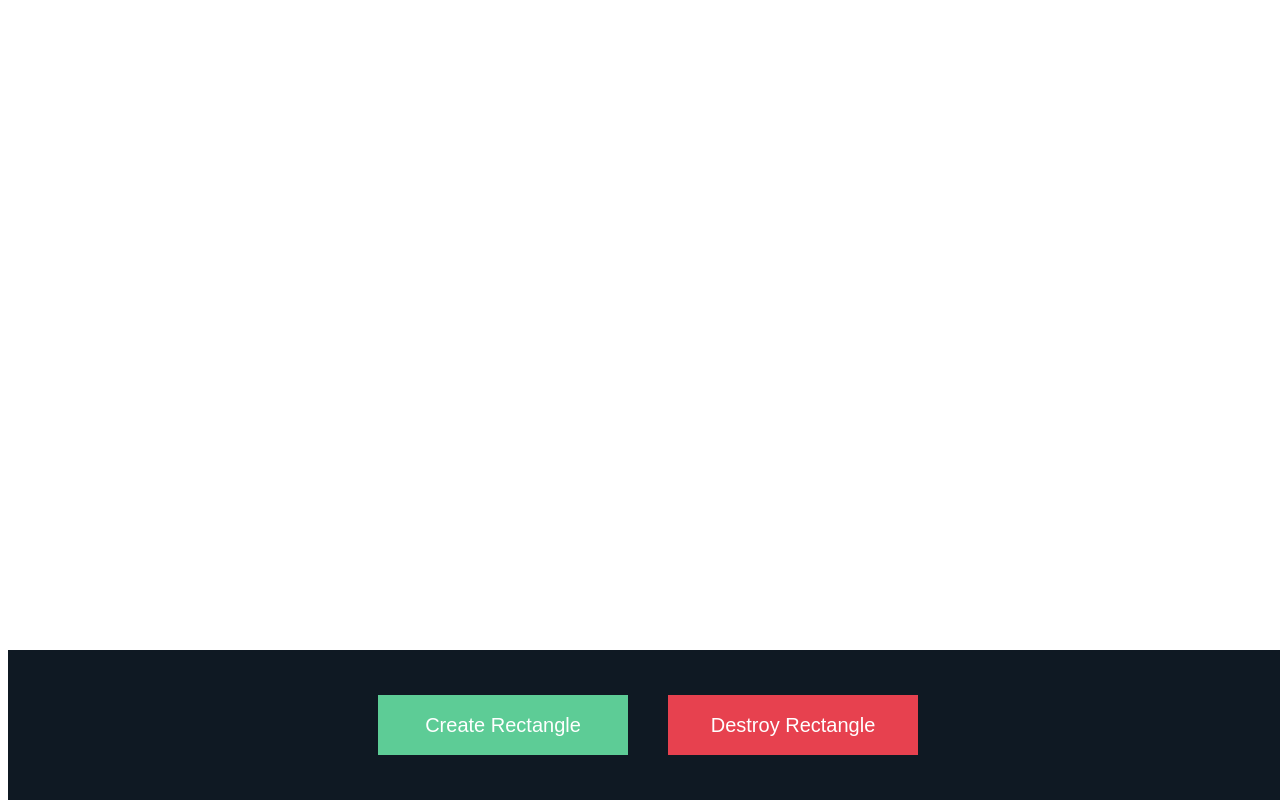
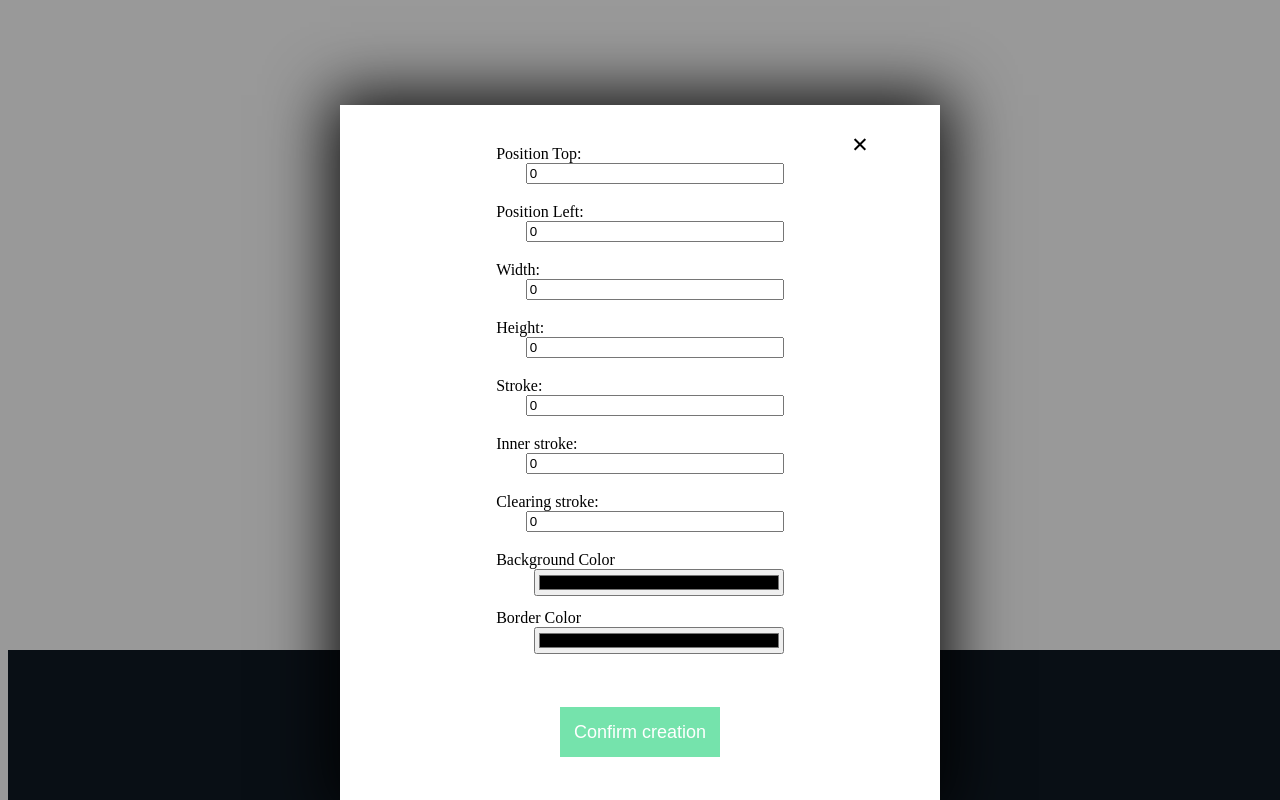
Before and after one commit to havenousername/js-canvas, a website: page index.html in a window 1280 px wide. Both pictures are taken after a click on the button "Create Rectangle". Shown: the top 800 px of the page. Drawn offline with Linux system fonts and the light colour scheme.

Commit message:
Big Update! Modal window Functionality - creates new Rectangle class instance from inputs - Button.js createButton function could track handlers and append to different DOMElements - Modal.js class created and instantiated. Open/Close functionality. - Add live-serve to package.json - .gitignore ingore .idea folder - main.css styles for Modal.js - createRectangleHtml.js content for Modal.js class - listeners in createRectangleHtml.js as functional part of Modal.js - Rectangle.js class constructor props fixed.

```diff
--- a/css/main.css
+++ b/css/main.css
@@ -44,3 +44,97 @@
     background-color: rgba(255, 70, 85, 1);
     border: 3px solid rgba(236, 232, 225, 0.9);
 }
+
+.is-flex {
+    display: flex;
+}
+
+.is-justify-center {
+    justify-content: center;
+}
+
+.is-align-items-center {
+    align-items: center;
+}
+
+.is-small {
+    font-size: 18px;
+    width: 160px;
+    height: 50px;
+}
+
+.modal-wrapper {
+    position: fixed;
+    z-index: 10;
+    left: 0;
+    top: 0;
+    width: 100%;
+    height: 100%;
+    overflow: auto;
+    background-color: rgba(0,0,0,0.4);
+}
+
+.closed {
+    display: none;
+}
+
+.modal {
+    display: block;
+    width: 600px;
+    max-width: 100%;
+    height: 700px;
+    max-height: 100%;
+    position: fixed;
+    z-index: 100;
+    left: 50%;
+    right: 50%;
+    /* Use this for centering if unknown width/height */
+    transform: translate(-50%, 15%);
+    background: white;
+    box-shadow: 0 0 60px 10px rgba(0, 0, 0, 0.9);
+}
+
+.modal-guts {
+    position: absolute;
+    top: 0;
+    left: 0;
+    width: 100%;
+    height: 100%;
+    overflow: auto;
+}
+
+.modal .is-close-button {
+    width: 80px;
+    position: absolute;
+    z-index: 1;
+    top: 10px;
+    right: 20px;
+    border: 0;
+    background: transparent;
+    color: black;
+    padding: 5px 10px;
+    font-size: 1.3rem;
+}
+
+.create-rectangle-modal {
+    display: flex;
+    flex-direction: column;
+    padding: 20px 100px;
+}
+
+.is-input {
+    max-width: 250px;
+    width: 100%;
+}
+
+.is-float-right {
+    float: right;
+}
+
+.input-item {
+    padding: 20px 0;
+}
+
+.button-modal {
+    margin: 60px auto;
+}
--- a/js/button/Button.js
+++ b/js/button/Button.js
@@ -3,17 +3,33 @@
 /**
  * @param {string} label
  * @param {'is-primary' | 'is-secondary' | 'is-danger'} type
+ * @param {object} handlers
+ * @param {string | null} appendId
+ * @param {string | null} id
  */
 
-
-const createButton = (label,  type ) => {
+const createButton = (label,  type, handlers ,appendId = null, id = null ) => {
     if (!label && !type) {
         throw new Error('Argument passing error. Please enter all required parameters(2 in this case)');
     }
-    const footer = document.getElementById('footer')
     const button = document.createElement('button');
     button.classList.add('is-button');
     button.classList.add(type);
-    button.innerText = label;
-    footer.appendChild(button);
+    button.innerHTML = label;
+    if (handlers && handlers.click) {
+        button.addEventListener('click', () => {
+            console.log(handlers)
+            handlers.click();
+        })
+    }
+    if (id) {
+        button.id = id;
+    }
+    if (appendId) {
+        const el = document.getElementById(appendId);
+        el.appendChild(button);
+    } else {
+        const footer = document.getElementById('footer')
+        footer.appendChild(button);
+    }
 }
--- /dev/null
+++ b/js/create-rectangle-html/createRectangleHtml.js
@@ -0,0 +1,72 @@
+"use strict";
+
+const createRectangleHtml = `
+            <div class="create-rectangle-modal is-justify-center is-align-items-center">
+            <div>
+                <div class="input-item"><span>Position Top: </span><input class="is-input is-float-right" type="number" id="y-input" /></div>
+                <div class="input-item"><span>Position Left:  </span> <input class="is-input is-float-right" type="number" id="x-input" /></div>
+                <div class="input-item"><span>Width: </span> <input class="is-input is-float-right" type="number" id="width-input" /></div>
+                <div class="input-item"><span>Height: </span> <input class="is-input is-float-right" type="number" id="height-input"  /></div>
+                <div class="input-item"><span>Stroke: </span> <input class="is-input is-float-right" type="number" id="stroke-input" /></div>
+                <div class="input-item"><span>Inner stroke: </span> <input class="is-input is-float-right" type="number" id="inner-input" /></div>
+                <div class="input-item"><span>Clearing stroke: </span> <input class="is-input is-float-right" type="number" id="clearstoke-input" /></div>
+                <div class="input-item"><span>Background Color </span> <input class="is-input is-float-right" type="color" id="backgroundColor-input" value="#ffffff" /></div>
+                <div class="input-item"><span>Border Color </span> <input class="is-input is-float-right" type="color" id="borderColor-input" value="#000000" />
+            </div>
+            <button class="is-button is-primary is-small button-modal" id="confirm-creation">
+                Confirm creation
+            </button>
+            </div>
+        `;
+
+
+
+const listeners = (modal) => {
+    function keepCloning(objectPassed) {
+        if (objectPassed === null || typeof objectPassed !== 'object') {
+            return objectPassed;
+        }
+        // give temporary-storage the original obj's constructor
+        const temporaryStorage = objectPassed.constructor();
+        for (const key in objectPassed) {
+            temporaryStorage[key] = keepCloning(objectPassed[key]);
+        }
+        return temporaryStorage;
+    }
+
+    const initial = {
+        y: 0,
+        x: 0,
+        width: 0,
+        height: 0,
+        stroke: 0,
+        innerStroke: 0,
+        clearStroke: 0,
+        backgroundColor: '#000000',
+        borderColor: '#000000',
+    };
+    const currentRectangleProps = keepCloning(initial);
+    const inputs = ['x-input', 'y-input', 'width-input', 'height-input', 'stroke-input', 'inner-input', 'clearstoke-input', 'backgroundColor-input', 'borderColor-input']
+        .map(i => document.getElementById(i));
+    inputs.map(i => i.type === 'color' ? i.value ='#000000' : i.value = 0);
+    let rectangle = null;
+
+    const createChangeEventListener = (element, changeTarget, targetElement) => {
+        element.addEventListener('input', (event) => {
+            if (event.target.value !== changeTarget[targetElement]) {
+                changeTarget[targetElement] = !isNaN(event.target.value) ? +event.target.value : event.target.value;
+                console.log(changeTarget);
+            }
+        })
+    };
+
+    inputs.map(i => createChangeEventListener(i, currentRectangleProps, i.id.split('-')[0]));
+    const button = document.getElementById('confirm-creation');
+    button.addEventListener('click', () => {
+        modal.closeModal();
+        rectangle = new Rectangle('canvas', currentRectangleProps);
+        rectangle.draw();
+    });
+
+    return rectangle;
+};
--- /dev/null
+++ b/js/modal/Modal.js
@@ -0,0 +1,40 @@
+class Modal {
+    constructor(props) {
+        if (!props || typeof props !== 'object') {
+            throw new Error('No props argument was passed, or it is not an object')
+        }
+        this._listeners = props.listeners;
+        this._modalWrapper = document.createElement('div');
+        this._modal = document.createElement('div');
+        this._modalGuts = document.createElement('div');
+        this._closed = true;
+
+        this._modal.classList.add('modal','closed');
+        this._modalWrapper.classList.add('modal-wrapper', 'closed');
+        this._modalGuts.classList.add('modal-guts');
+
+        this._modalGuts.innerHTML = props.html;
+        this._modal.id = 'modal';
+        this._modalWrapper.appendChild(this._modal);
+        document.body.appendChild(this._modalWrapper);
+        createButton('&#10005;', 'is-close-button', {click: this.closeModal}, 'modal', 'close-button');
+        this._modal.appendChild(this._modalGuts);
+    }
+    openModal = () => {
+        this._modal.classList.remove('closed');
+        this._modalWrapper.classList.remove('closed');
+        this._listeners(this);
+        this._closed = false;
+    }
+
+    get closed() {
+        return this._closed;
+    }
+
+    closeModal = () => {
+        this._closed = true;
+        this._modal.classList.add('closed');
+        this._modalWrapper.classList.add('closed');
+    }
+
+}
--- a/main.js
+++ b/main.js
@@ -51,15 +51,19 @@ function loadScript(callback, ...urls) {
 document.addEventListener("DOMContentLoaded", () => {
     loadScript(main,
         {src: './js/canvas/Rectangle.js'},
+        {src: './js/modal/Modal.js'},
         {src: './js/canvas/Dimensions.js'},
         {src: './js/canvas/Position.js'},
-        {src: './js/button/Button.js'});
+        {src: './js/button/Button.js'},
+        {src: './js/create-rectangle-html/createRectangleHtml.js'},
+    )
 });
 
 const main = () => {
     (function() {
         let height = window.innerHeight;
         let width = window.innerWidth;
+        const createRectangleModal = new Modal({html: createRectangleHtml, listeners: listeners});
 
 
         const getDimensions = () => {
@@ -72,31 +76,7 @@ const main = () => {
             getDimensions()
         }
 
-        function simpleDraw() {
-            const canvas = document.getElementById('canvas');
-            canvas.width = width;
-            canvas.height = height;
-
-            if (canvas.getContext) {
-                const ctx = canvas.getContext('2d');
-                ctx.fillStyle = 'rgb(200,0,0)';
-                ctx.fillRect(10,10, 50,50);
-
-                ctx.fillStyle = 'rgba(0,0,200, 0.5)';
-                ctx.fillRect (30, 30,50,50)
-            } else {
-                throw new Error("Error. Your browser doesn't support 2d canvas.");
-            }
-        }
-        const square = new Rectangle('canvas', 40);
-        console.log(square)
-        square.setStroke = 10;
-        square.setClearStroke = 10;
-        square.setInnerStoke = 10;
-        square.draw();
-        square.undraw();
-
-        createButton('Create Rectangle', 'is-primary');
+        createButton('Create Rectangle', 'is-primary', {click: createRectangleModal.openModal});
         createButton('Destroy Rectangle', 'is-danger');
     })()
 }
--- a/package.json
+++ b/package.json
@@ -7,7 +7,7 @@
   "command": "node --experimental-modules",
   "scripts": {
     "test": "echo \"Success: no test specified\" && exit 0",
-    "server": "live-server"
+    "hot": "live-server"
   },
   "repository": {
     "type": "git",
```
Also changed, not shown: js/canvas/Rectangle.js (+40 -22 lines), 1 other file.
